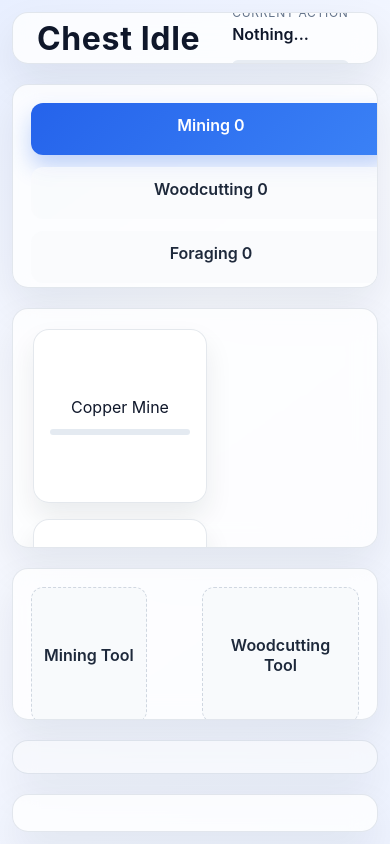
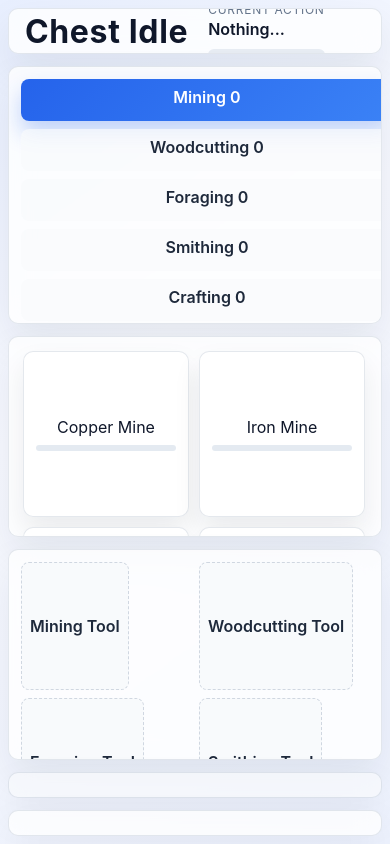
Before and after one commit to HeYaoDaDa/chest-idle, a Vue app: page /#/game/mining in a window 390 px wide. Built offline with nearby package versions, Linux system fonts and the light colour scheme.

Commit message:
reduce gap & radius

```diff
--- a/src/components/misc/ActionQueue.vue
+++ b/src/components/misc/ActionQueue.vue
@@ -82,7 +82,7 @@ const progress = computed(() => {
 .action-queue {
   display: flex;
   flex-direction: column;
-  gap: 16px;
+  gap: 10px;
   color: #0f172a;
 }
 
@@ -90,13 +90,13 @@ const progress = computed(() => {
   display: flex;
   justify-content: space-between;
   align-items: center;
-  gap: 16px;
+  gap: 10px;
 }
 
 .action-current-text {
   display: flex;
   flex-direction: column;
-  gap: 4px;
+  gap: 2px;
 }
 
 .action-label {
@@ -115,7 +115,7 @@ const progress = computed(() => {
 .action-button {
   border: none;
   border-radius: 999px;
-  padding: 10px 18px;
+  padding: 8px 14px;
   background: rgba(248, 113, 113, 0.16);
   color: #b91c1c;
   font-weight: 600;
@@ -165,7 +165,7 @@ const progress = computed(() => {
 .queue-list {
   display: flex;
   flex-direction: column;
-  gap: 12px;
+  gap: 8px;
 }
 
 .queue-title {
@@ -181,18 +181,18 @@ const progress = computed(() => {
   list-style: none;
   display: flex;
   flex-direction: column;
-  gap: 10px;
+  gap: 6px;
 }
 
 .queue-item {
   display: flex;
   justify-content: space-between;
   align-items: center;
-  gap: 12px;
+  gap: 8px;
   background: rgba(248, 250, 252, 0.9);
   border: 1px solid rgba(148, 163, 184, 0.3);
-  border-radius: 12px;
-  padding: 10px 14px;
+  border-radius: 8px;
+  padding: 8px 10px;
 }
 
 .queue-item-text {
@@ -217,7 +217,7 @@ const progress = computed(() => {
   border-radius: 999px;
   background: rgba(37, 99, 235, 0.12);
   color: #2563eb;
-  padding: 8px 16px;
+  padding: 6px 12px;
   font-weight: 600;
   cursor: pointer;
   transition:
--- a/src/components/misc/ChestProgressBar.vue
+++ b/src/components/misc/ChestProgressBar.vue
@@ -32,20 +32,20 @@ const progress = computed(() => chest.pointProgress.value * 100)
 .chest-progress-bar {
   display: flex;
   flex-flow: column nowrap;
-  padding: 8px 16px;
+  padding: 6px 12px;
 
   .action-bottom {
     display: flex;
     flex-flow: row nowrap;
     align-items: center;
-    gap: 8px;
+    gap: 4px;
 
     .progress-container {
       position: relative;
       width: 256px;
       height: 16px;
       background-color: color.adjust(white, $lightness: -10%);
-      border-radius: 5px;
+      border-radius: 3px;
       overflow: hidden;
       user-select: none;
 
--- a/src/components/misc/NotificationCenter.vue
+++ b/src/components/misc/NotificationCenter.vue
@@ -31,7 +31,7 @@ function dismiss(id: number) {
   right: 16px;
   display: flex;
   flex-direction: column;
-  gap: 8px;
+  gap: 6px;
   z-index: 2000;
   pointer-events: none;
 }
@@ -40,14 +40,14 @@ function dismiss(id: number) {
   pointer-events: auto;
   min-width: 240px;
   max-width: 360px;
-  padding: 12px 16px;
-  border-radius: 4px;
+  padding: 10px 12px;
+  border-radius: 3px;
   background-color: white;
   box-shadow: 0 4px 12px rgba(0, 0, 0, 0.1);
   display: flex;
   justify-content: space-between;
   align-items: center;
-  gap: 12px;
+  gap: 8px;
   border-left: 4px solid #3a7afe;
   color: #1f2933;
 }
--- a/src/components/misc/Popover.vue
+++ b/src/components/misc/Popover.vue
@@ -285,9 +285,9 @@ const triggerListeners = computed(() => {
   min-width: 180px;
   background: rgba(255, 255, 255, 0.96);
   border: 1px solid rgba(148, 163, 184, 0.28);
-  border-radius: 12px;
+  border-radius: 8px;
   box-shadow: 0 18px 36px rgba(15, 23, 42, 0.16);
-  padding: 14px 16px;
+  padding: 10px 12px;
   color: #0f172a;
   backdrop-filter: blur(8px) saturate(120%);
 }
--- a/src/pages/GamePage.vue
+++ b/src/pages/GamePage.vue
@@ -161,7 +161,7 @@ const { t } = useI18n()
 <style lang="scss">
 #game-page-root {
   height: 100%;
-  padding: 24px;
+  padding: 16px;
   box-sizing: border-box;
 
   #game-page-layout-container {
@@ -169,14 +169,14 @@ const { t } = useI18n()
     display: grid;
     grid-template-columns: 260px minmax(0, 1fr) 280px 280px;
     grid-template-rows: auto minmax(0, 1fr) minmax(0, 1fr);
-    gap: 20px;
+    gap: 12px;
 
     > div {
       background: rgba(255, 255, 255, 0.78);
       backdrop-filter: blur(12px);
       border: 1px solid rgba(148, 163, 184, 0.25);
-      border-radius: 16px;
-      padding: 18px;
+      border-radius: 10px;
+      padding: 12px;
       box-shadow: 0 18px 40px rgba(15, 23, 42, 0.08);
       overflow: hidden;
     }
@@ -189,7 +189,7 @@ const { t } = useI18n()
       flex-flow: row nowrap;
       justify-content: space-between;
       align-items: center;
-      padding: 20px 24px;
+      padding: 14px 16px;
 
       h1 {
         margin: 0;
@@ -202,7 +202,7 @@ const { t } = useI18n()
       #header-title-action {
         display: flex;
         flex-flow: row nowrap;
-        gap: 32px;
+        gap: 20px;
         align-items: center;
       }
     }
@@ -212,8 +212,8 @@ const { t } = useI18n()
       grid-row: 2 / 4;
       display: flex;
       flex-direction: column;
-      gap: 12px;
-      padding: 18px;
+      gap: 8px;
+      padding: 12px;
       overflow-y: auto;
 
       .sidebar-popover {
@@ -224,7 +224,7 @@ const { t } = useI18n()
       .sidebar-popover-card {
         display: flex;
         flex-direction: column;
-        gap: 6px;
+        gap: 4px;
         min-width: 180px;
       }
 
@@ -240,7 +240,7 @@ const { t } = useI18n()
       }
 
       .sidebar-popover-card hr {
-        margin: 8px 0;
+        margin: 6px 0;
         border: none;
         border-top: 1px solid rgba(148, 163, 184, 0.32);
       }
@@ -250,10 +250,10 @@ const { t } = useI18n()
         flex-direction: column;
         justify-content: center;
         align-items: center;
-        gap: 6px;
-        padding: 12px 16px;
+        gap: 4px;
+        padding: 8px 12px;
         width: 100%;
-        border-radius: 12px;
+        border-radius: 8px;
         background: rgba(248, 250, 252, 0.72);
         font-weight: 600;
         color: #1e293b;
@@ -290,7 +290,7 @@ const { t } = useI18n()
         flex: 1;
         min-height: 0;
         overflow: auto;
-        padding: 24px;
+        padding: 16px;
       }
     }
 
@@ -299,8 +299,8 @@ const { t } = useI18n()
       grid-row: 2 / 3;
       display: grid;
       grid-template-columns: repeat(auto-fit, minmax(120px, 1fr));
-      gap: 14px;
-      padding: 18px;
+      gap: 8px;
+      padding: 12px;
       align-content: start;
 
       .equipment-cell {
@@ -316,14 +316,14 @@ const { t } = useI18n()
       .equipment-item,
       .equipment-slot {
         min-height: 110px;
-        border-radius: 12px;
+        border-radius: 8px;
         background: rgba(248, 250, 252, 0.9);
         border: 1px dashed rgba(148, 163, 184, 0.4);
         display: flex;
         justify-content: center;
         align-items: center;
         text-align: center;
-        padding: 12px;
+        padding: 8px;
         font-weight: 600;
         color: #1e293b;
         transition:
@@ -357,7 +357,7 @@ const { t } = useI18n()
       display: flex;
       justify-content: center;
       align-items: center;
-      border-radius: 16px;
+      border-radius: 10px;
       background: rgba(248, 250, 252, 0.72);
       color: #94a3b8;
       font-style: italic;
@@ -368,8 +368,8 @@ const { t } = useI18n()
       grid-row: 3 / 4;
       display: grid;
       grid-template-columns: repeat(auto-fill, minmax(120px, 1fr));
-      gap: 14px;
-      padding: 18px;
+      gap: 8px;
+      padding: 12px;
       align-content: start;
       overflow: auto;
 
@@ -384,7 +384,7 @@ const { t } = useI18n()
       }
 
       .inventory-item {
-        border-radius: 12px;
+        border-radius: 8px;
         background: rgba(248, 250, 252, 0.9);
         border: 1px solid rgba(148, 163, 184, 0.3);
         min-height: 110px;
@@ -392,7 +392,7 @@ const { t } = useI18n()
         flex-direction: column;
         justify-content: center;
         align-items: center;
-        gap: 6px;
+        gap: 4px;
         font-weight: 600;
         color: #1e293b;
         cursor: pointer;
@@ -417,13 +417,13 @@ const { t } = useI18n()
     .popover-action-list {
       display: flex;
       flex-direction: column;
-      gap: 10px;
+      gap: 6px;
     }
 
     .popover-action-button {
       border: none;
       border-radius: 999px;
-      padding: 8px 16px;
+      padding: 6px 12px;
       font-size: 13px;
       font-weight: 600;
       cursor: pointer;
@@ -443,7 +443,7 @@ const { t } = useI18n()
 
 @media (max-width: 1280px) {
   #game-page-root {
-    padding: 16px;
+    padding: 12px;
 
     #game-page-layout-container {
       grid-template-columns: 220px 1fr;
@@ -484,14 +484,14 @@ const { t } = useI18n()
 
 @media (max-width: 960px) {
   #game-page-root {
-    padding: 12px;
+    padding: 8px;
 
     #game-page-layout-container {
       display: flex;
       flex-direction: column;
 
       > div {
-        padding: 16px;
+        padding: 12px;
       }
 
       #sidebar {
@@ -505,7 +505,7 @@ const { t } = useI18n()
       }
 
       #content > * {
-        padding: 20px;
+        padding: 14px;
       }
 
       #invertory {
--- a/src/pages/SkillPage.vue
+++ b/src/pages/SkillPage.vue
@@ -173,7 +173,7 @@ function handleAmountFocus(event: FocusEvent) {
   justify-content: flex-start;
   align-content: flex-start;
   align-items: flex-start;
-  gap: 16px;
+  gap: 10px;
 
   .area-popover {
     display: block;
@@ -182,7 +182,7 @@ function handleAmountFocus(event: FocusEvent) {
   .area-item {
     min-width: 140px;
     min-height: 140px;
-    border-radius: 16px;
+    border-radius: 10px;
     background: rgba(255, 255, 255, 0.92);
     border: 1px solid rgba(148, 163, 184, 0.25);
     box-shadow: 0 14px 28px rgba(15, 23, 42, 0.08);
@@ -191,8 +191,8 @@ function handleAmountFocus(event: FocusEvent) {
     flex-direction: column;
     justify-content: center;
     align-items: center;
-    gap: 12px;
-    padding: 16px;
+    gap: 8px;
+    padding: 12px;
     text-align: center;
     user-select: none;
     cursor: pointer;
@@ -233,7 +233,7 @@ function handleAmountFocus(event: FocusEvent) {
 .zone-modal {
   display: flex;
   flex-direction: column;
-  gap: 20px;
+  gap: 12px;
   min-width: min(460px, 100%);
 }
 
@@ -241,13 +241,13 @@ function handleAmountFocus(event: FocusEvent) {
   display: flex;
   justify-content: space-between;
   align-items: flex-start;
-  gap: 12px;
+  gap: 8px;
 }
 
 .zone-header-text {
   display: flex;
   flex-direction: column;
-  gap: 8px;
+  gap: 4px;
 }
 
 .zone-overline {
@@ -291,16 +291,16 @@ function handleAmountFocus(event: FocusEvent) {
 .zone-stats {
   display: grid;
   grid-template-columns: repeat(auto-fit, minmax(140px, 1fr));
-  gap: 12px;
+  gap: 8px;
 }
 
 .zone-stat {
   background: #f8fafc;
-  border-radius: 10px;
-  padding: 12px;
+  border-radius: 6px;
+  padding: 8px;
   display: flex;
   flex-direction: column;
-  gap: 4px;
+  gap: 2px;
 }
 
 .zone-stat-label {
@@ -319,16 +319,16 @@ function handleAmountFocus(event: FocusEvent) {
 .zone-resources {
   display: grid;
   grid-template-columns: repeat(auto-fit, minmax(200px, 1fr));
-  gap: 16px;
+  gap: 10px;
 }
 
 .zone-resource {
   background: #f9fafb;
-  border-radius: 10px;
-  padding: 16px;
+  border-radius: 6px;
+  padding: 12px;
   display: flex;
   flex-direction: column;
-  gap: 12px;
+  gap: 8px;
 }
 
 .zone-resource h3 {
@@ -345,7 +345,7 @@ function handleAmountFocus(event: FocusEvent) {
   list-style: none;
   display: flex;
   flex-direction: column;
-  gap: 8px;
+  gap: 4px;
 }
 
 .zone-resource li {
@@ -373,13 +373,13 @@ function handleAmountFocus(event: FocusEvent) {
 .zone-actions {
   display: flex;
   flex-direction: column;
-  gap: 16px;
+  gap: 10px;
 }
 
 .zone-amount {
   display: flex;
   flex-direction: column;
-  gap: 8px;
+  gap: 6px;
 }
 
 .zone-amount-label {
@@ -390,14 +390,14 @@ function handleAmountFocus(event: FocusEvent) {
 
 .zone-amount-input {
   display: flex;
-  gap: 8px;
+  gap: 6px;
 }
 
 .zone-amount-input input {
   flex: 1;
   border: 1px solid #cbd5f5;
-  border-radius: 8px;
-  padding: 10px 12px;
+  border-radius: 6px;
+  padding: 8px 10px;
   font-size: 14px;
   color: #0f172a;
 }
@@ -410,10 +410,10 @@ function handleAmountFocus(event: FocusEvent) {
 
 .zone-amount-infinity {
   border: none;
-  border-radius: 8px;
+  border-radius: 6px;
   background: #e2e8f0;
   color: #0f172a;
-  padding: 0 16px;
+  padding: 0 12px;
   cursor: pointer;
   font-size: 18px;
 }
@@ -425,13 +425,13 @@ function handleAmountFocus(event: FocusEvent) {
 .zone-action-buttons {
   display: flex;
   justify-content: flex-end;
-  gap: 12px;
+  gap: 8px;
 }
 
 .zone-button {
   border: none;
   border-radius: 999px;
-  padding: 10px 20px;
+  padding: 8px 16px;
   font-size: 14px;
   font-weight: 600;
   cursor: pointer;
```
Also changed, not shown: src/components/misc/ModalBox.vue (+6 -6 lines).
